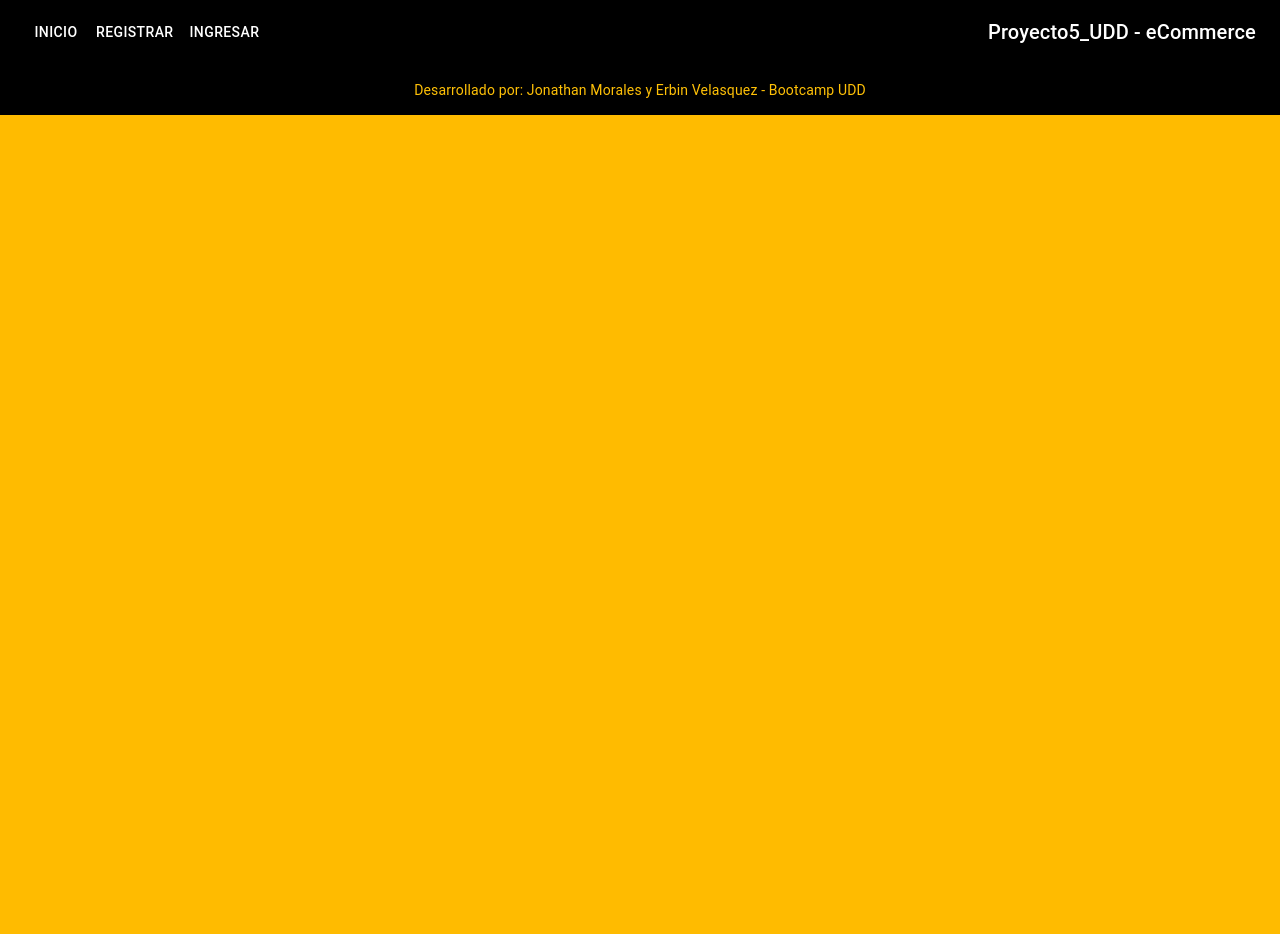
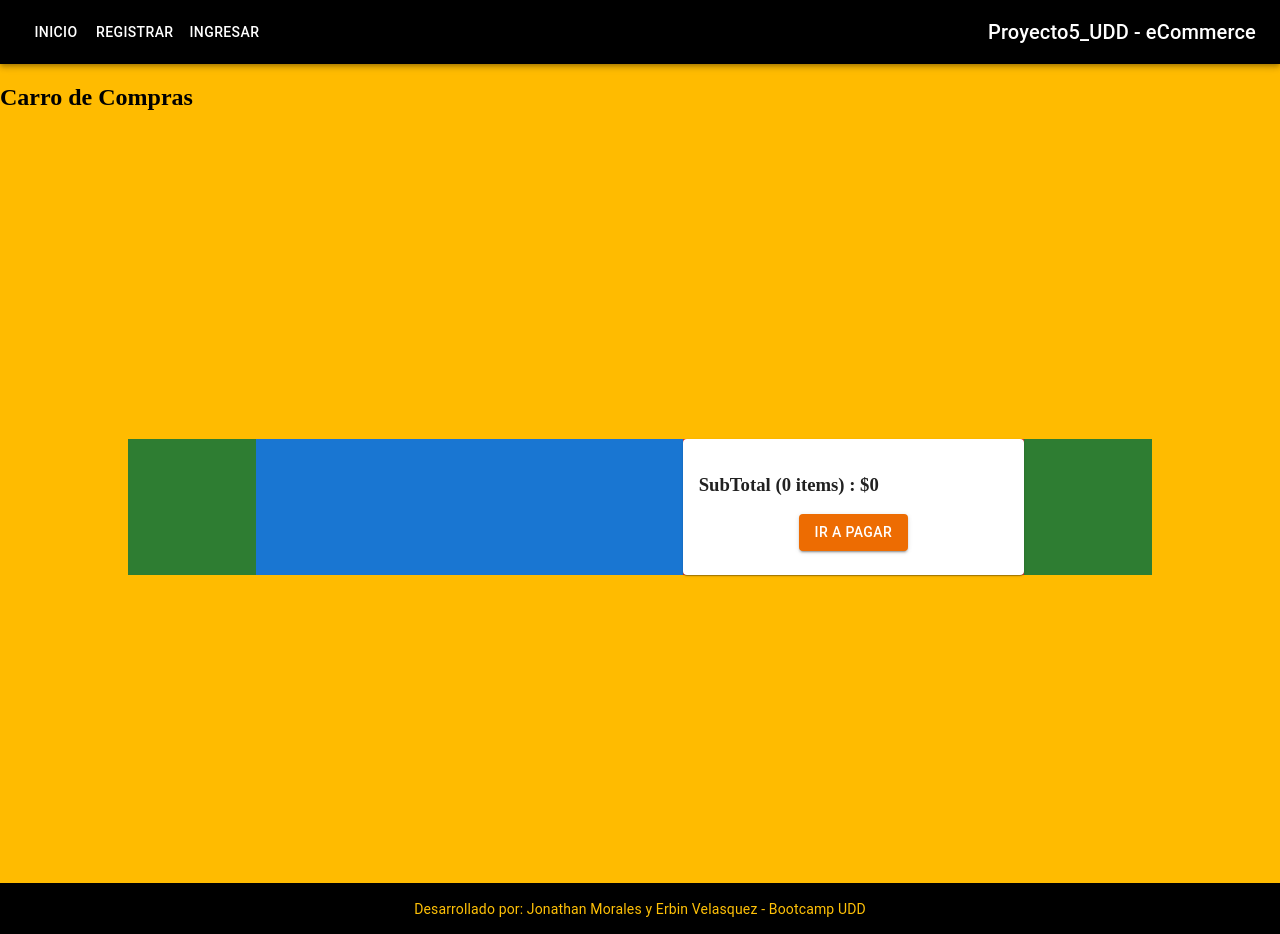
Before and after one commit to JonaDeEmeA/app_proy5, a React (Create React App) app in the folder frontend/: page /carro in a window 1280 px wide. Before the commit the page ends 800 px from the top, so only its background shows below. Built offline with nearby package versions, Linux system fonts and the light colour scheme.

Commit message:
Se crea vista para el carro de compras

```diff
--- a/frontend/src/App.css
+++ b/frontend/src/App.css
@@ -16,8 +16,11 @@ body{
 
   object-fit:cover;
 
+}
+
+.thumbnail-img{
 
 
-
+  height: 100px;
 
 }
--- a/frontend/src/App.js
+++ b/frontend/src/App.js
@@ -4,6 +4,7 @@ import { Navbar } from './componentes/Navbar';
 import {InicioView} from "./vistas/InicioView"
 import { ProductoView } from './vistas/ProductoView';
 import { Footer } from "./componentes/Footer"
+import { CarroView } from './vistas/CarroView';
 
 function App() {
   return (
@@ -11,6 +12,7 @@ function App() {
     <Navbar />
     <Routes>
       <Route path="/" element={<InicioView />} />
+      <Route path="/carro" element={<CarroView />} />
       <Route path="/producto/:txtProduct" element={<ProductoView />} />
 
     </Routes>
--- /dev/null
+++ b/frontend/src/vistas/CarroView.jsx
@@ -0,0 +1,110 @@
+import {  useContext } from "react";
+
+import Card from '@mui/material/Card';
+import CardContent from '@mui/material/CardContent';
+import { Grid, Box, Typography, Button, createTheme } from "@mui/material";
+import List from '@mui/material/List';
+import ListItem from '@mui/material/ListItem';
+import IconButton from '@mui/material/IconButton';
+import AddCircleIcon from '@mui/icons-material/AddCircle';
+import RemoveCircleIcon from '@mui/icons-material/RemoveCircle';
+import DeleteIcon from '@mui/icons-material/Delete';
+
+import { BtnGeneral } from '../componentes/BtnGeneral';
+
+
+import { CarroContext } from "../contexto/CarroContext";
+//import { Helmet } from 'react-helmet-async';
+import { Link } from "react-router-dom";
+
+export const CarroView = () => {
+
+  const { state, dispatch: ctxDispatch } = useContext(CarroContext);
+  const { carro: { carroItems } } = state;
+
+  return (
+    <div>
+      {/* <Helmet>
+        <title>Carro de Compras</title>
+
+      </Helmet> */}
+      <h2>Carro de Compras</h2>
+
+      <Box display="flex" justifyContent="center" alignItems='center' sx={{ height: "94vh" }}>
+
+        <Grid width="80%" container justifyContent="center"
+          sx={{ bgcolor: "success.main", }} >
+
+
+          <Grid item xs={12} sm={5} display="flex" sx={{ bgcolor: "primary.main", justifyContent: 'center' }}>
+            {carroItems.length === 0 ? (
+              console.log("carro vacio")
+            ) :
+              (
+                <List>
+
+                  {carroItems.map(item => (
+                    <ListItem key={item._id}>
+                      <Grid container>
+                        <Grid item sm={4}>
+                          <img
+                            src={item.image}
+                            alt={item.name}
+                            className="thumbnail-img">
+                          </img>{" "}
+                          <Link to={`/producto/${item.txtProduct}`} > {item.name} </Link>
+                        </Grid>
+                        <Grid item sm={3}>
+                          <IconButton aria-label="remove" disabled={item.cantidad === 1}>
+                            <RemoveCircleIcon  />{" "}
+                          </IconButton>
+                          <span>{item.cantidad}</span>{" "}
+
+                          <IconButton  aria-label="add" disabled={item.cantidad === item.inStock}>
+                            <AddCircleIcon />
+                          </IconButton>
+                        </Grid>
+                        <Grid item sm={3}>
+                          ${item.price}
+                        </Grid>
+                        <Grid item sm={3}>
+
+                          <IconButton aria-label="add">
+                            <DeleteIcon />
+                          </IconButton>
+                        </Grid>
+
+
+
+
+                      </Grid>
+                    </ListItem>
+                  ))}
+
+                </List>
+              )}
+
+          </Grid>
+          <Grid item xs={12} sm={4} sx={{ bgcolor: "error.main" }}>
+
+          <Card  >
+            <CardContent  display="flex"  >
+              <h3>
+                SubTotal ({carroItems.reduce((a, c)=> a + c.cantidad, 0)}{" "}
+                items) : ${carroItems.reduce((a, c)=> a + c.price * c.cantidad, 0)}
+              </h3>
+
+              <BtnGeneral color="warning" nombreBtn="ir a Pagar" />
+            </CardContent>
+
+          </Card>
+
+          </Grid>
+
+
+        </Grid>
+
+      </Box>
+    </div>
+  )
+}
--- a/frontend/src/vistas/ProductoView.jsx
+++ b/frontend/src/vistas/ProductoView.jsx
@@ -8,7 +8,7 @@ import CardContent from '@mui/material/CardContent';
 import { Grid, Box, Typography, Button, createTheme } from "@mui/material";
 import List from '@mui/material/List';
 import ListItem from '@mui/material/ListItem';
-import { useParams } from "react-router-dom"
+import { useNavigate, useParams } from "react-router-dom"
 import { useState, useEffect, useReducer, useContext } from "react";
 import axios from "axios";
 
@@ -37,6 +37,7 @@ const reducer = (state, action) => {
 
 export const ProductoView = () => {
 
+  const navigate = useNavigate();
   const params = useParams();
   const { txtProduct } = params;
 
@@ -93,14 +94,20 @@ export const ProductoView = () => {
 
      });
 
+     navigate("/carro");
+
    };
 
 
-  return (loading ? (
+
+  return (
+
+    loading ? (
     <div>Cargando...</div>
   ) : error ? (
     <div>{error}</div>
   ) : (
+
     <Box display="flex" justifyContent="center" alignItems='center' sx={{ height: "94vh" }}>
 
       <Grid width="80%" container justifyContent="center"
@@ -121,13 +128,13 @@ export const ProductoView = () => {
             textTransform="uppercase"
             fontWeight="lg"
           >
-            Ingredients
+            DESCRIPCION
           </Typography>
           <List aria-labelledby="basic-list-demo">
             <ListItem><h1>{producto.name}</h1></ListItem>
             <Calificacion numRating={producto.rating} />
             <ListItem>Valor : ${producto.price}</ListItem>
-            <ListItem>Descripcion :{producto.description} </ListItem>
+            <ListItem>{producto.description} </ListItem>
           </List>
 
         </Grid>
```
Also changed, not shown: frontend/src/vistas/InicioView.jsx (line endings or trailing spaces).
